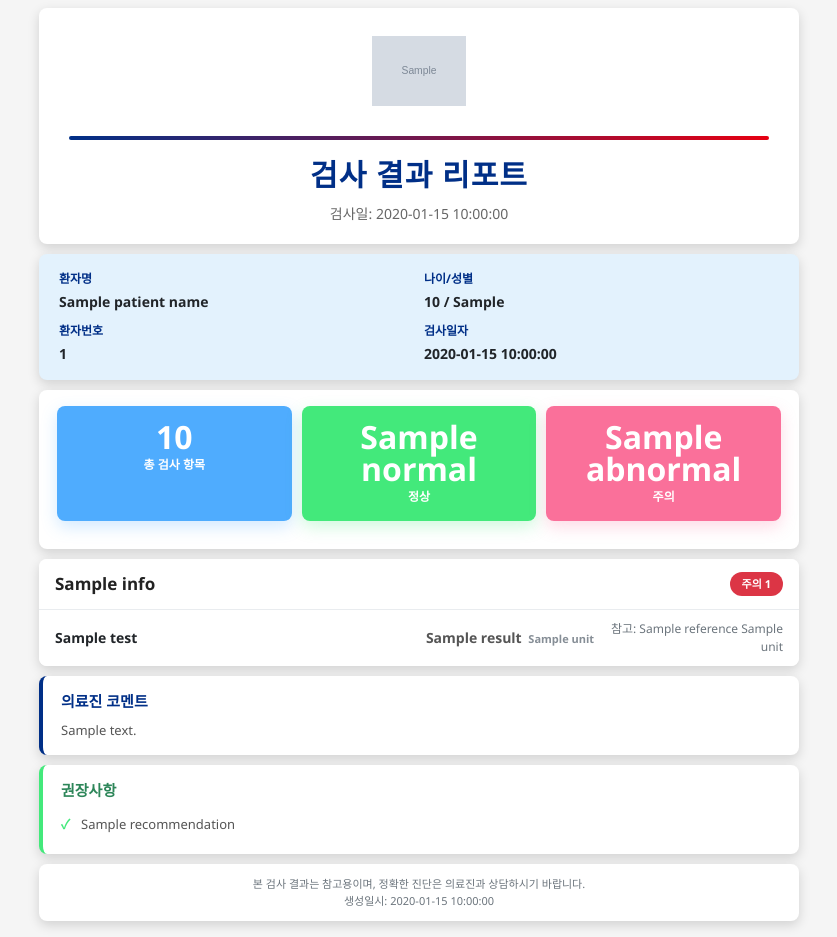
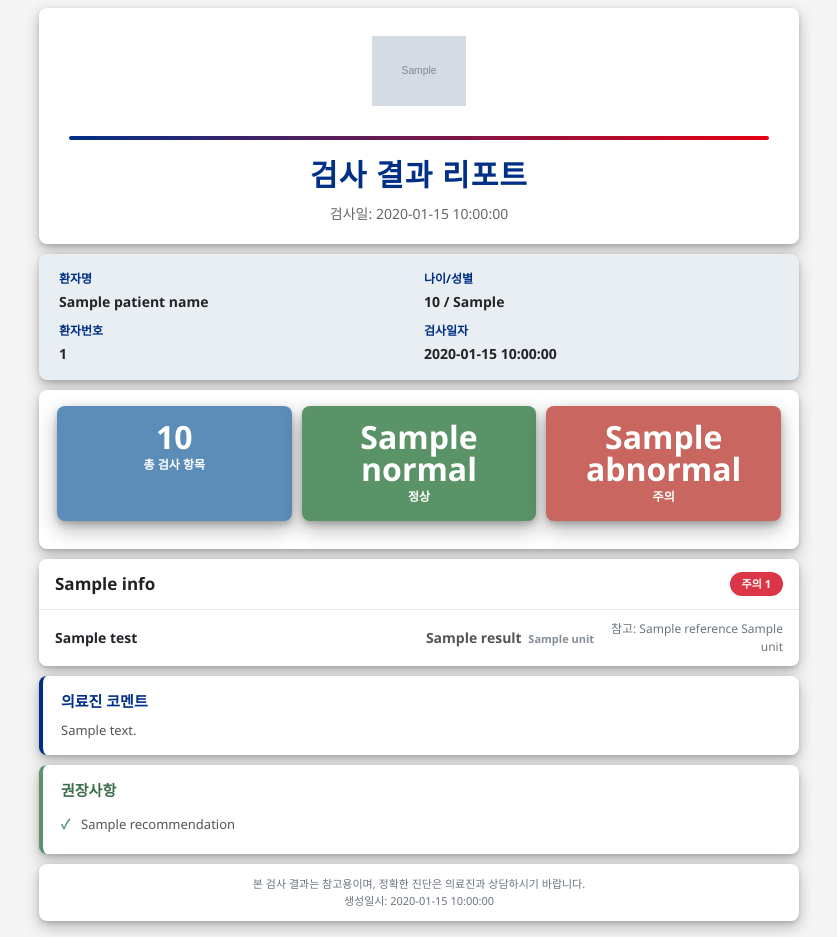
Before and after one commit to gwmaw/-, a Flask app: template src/templates/report_template.html in a window 1280 px wide. Shown: the whole page, without its empty margins (221-1058 px from the left). Run offline with Flask 3, Linux system fonts and the light colour scheme; the template is opened without the code that fills it: most values are stand-ins (such as "Sample title", 1, 10 or a date in 2020); grey boxes marked "Sample" are stand-in pictures.

Commit message:
fix: 차분한 색상 톤으로 변경 및 그림자 대폭 강화
문제점:
- 형광색 느낌의 밝은 카드 색상
- 그림자가 거의 보이지 않음
- 그라데이션으로 인한 시각적 피로

해결:
- 카드 색상을 진중하고 편안한 톤으로 변경:
  * 총 검사항목: #4facfe → #5b8db8 (차분한 블루)
  * 정상: #43e97b → #5a9367 (차분한 그린)
  * 주의: #fa709a → #c9665f (차분한 코랄)
  * 환자정보: #e3f2fd → #e8eef2 (부드러운 회색-블루)
- 그림자 대폭 강화 (이중 그림자):
  * 통계 카드: 0 8px 20px rgba(0,0,0,0.3) + 0 3px 6px rgba(0,0,0,0.2)
  * 일반 카드: 0 6px 16px rgba(0,0,0,0.25) + 0 2px 4px rgba(0,0,0,0.15)
- 그라데이션 완전 제거 (100% 단색)
- 권장사항 색상도 통일 (#5a9367)

결과:
- 눈에 편안한 의료 리포트
- 명확한 입체감
- 전문적이고 차분한 분위기

```diff
--- a/src/templates/report_template.html
+++ b/src/templates/report_template.html
@@ -37,7 +37,7 @@
             padding: 28px 30px 20px 30px;
             text-align: center;
             border-radius: 8px;
-            box-shadow: 0 4px 12px rgba(0, 0, 0, 0.15);
+            box-shadow: 0 6px 16px rgba(0, 0, 0, 0.25), 0 2px 4px rgba(0, 0, 0, 0.15);
         }
 
         .hospital-logo {
@@ -73,9 +73,9 @@
         .patient-info {
             margin: 0 20px 10px 20px;
             padding: 16px 20px;
-            background: #e3f2fd;
+            background: #e8eef2;
             border-radius: 8px;
-            box-shadow: 0 4px 12px rgba(0, 0, 0, 0.15);
+            box-shadow: 0 6px 16px rgba(0, 0, 0, 0.25), 0 2px 4px rgba(0, 0, 0, 0.15);
         }
 
         .patient-info-grid {
@@ -107,7 +107,7 @@
             padding: 16px 18px;
             background: white;
             border-radius: 8px;
-            box-shadow: 0 4px 12px rgba(0, 0, 0, 0.15);
+            box-shadow: 0 6px 16px rgba(0, 0, 0, 0.25), 0 2px 4px rgba(0, 0, 0, 0.15);
         }
 
         .summary-cards {
@@ -117,23 +117,23 @@
             margin-bottom: 12px;
         }
 
-        /* 통계 카드 - 단색 플랫 */
+        /* 통계 카드 - 진중한 톤의 단색 */
         .summary-card {
-            background: #4facfe;  /* 블루 */
+            background: #5b8db8;  /* 차분한 블루 */
             border-radius: 8px;
             padding: 15px 10px;
             text-align: center;
-            box-shadow: 0 6px 16px rgba(79, 172, 254, 0.25);
+            box-shadow: 0 8px 20px rgba(0, 0, 0, 0.3), 0 3px 6px rgba(0, 0, 0, 0.2);
         }
 
         .summary-card.normal {
-            background: #43e97b;  /* 그린 */
-            box-shadow: 0 6px 16px rgba(67, 233, 123, 0.25);
+            background: #5a9367;  /* 차분한 그린 */
+            box-shadow: 0 8px 20px rgba(0, 0, 0, 0.3), 0 3px 6px rgba(0, 0, 0, 0.2);
         }
 
         .summary-card.abnormal {
-            background: #fa709a;  /* 코랄 */
-            box-shadow: 0 6px 16px rgba(250, 112, 154, 0.25);
+            background: #c9665f;  /* 차분한 코랄 */
+            box-shadow: 0 8px 20px rgba(0, 0, 0, 0.3), 0 3px 6px rgba(0, 0, 0, 0.2);
         }
 
         .summary-number {
@@ -157,7 +157,7 @@
             padding: 10px 16px;
             border-radius: 8px;
             margin-top: 10px;
-            box-shadow: 0 4px 12px rgba(0, 0, 0, 0.15);
+            box-shadow: 0 6px 16px rgba(0, 0, 0, 0.25), 0 2px 4px rgba(0, 0, 0, 0.15);
         }
 
         .abnormal-alert h3 {
@@ -194,7 +194,7 @@
             margin: 0 20px 10px 20px;
             border-radius: 8px;
             overflow: hidden;
-            box-shadow: 0 4px 12px rgba(0, 0, 0, 0.15);
+            box-shadow: 0 6px 16px rgba(0, 0, 0, 0.25), 0 2px 4px rgba(0, 0, 0, 0.15);
             background: white;
         }
 
@@ -312,7 +312,7 @@
             background: white;
             border-left: 4px solid #002f87;
             border-radius: 8px;
-            box-shadow: 0 4px 12px rgba(0, 0, 0, 0.15);
+            box-shadow: 0 6px 16px rgba(0, 0, 0, 0.25), 0 2px 4px rgba(0, 0, 0, 0.15);
         }
 
         .doctor-comment h3 {
@@ -334,13 +334,13 @@
             margin: 0 20px 10px 20px;
             padding: 14px 18px;
             background: white;
-            border-left: 4px solid #43e97b;
+            border-left: 4px solid #5a9367;
             border-radius: 8px;
-            box-shadow: 0 4px 12px rgba(0, 0, 0, 0.15);
+            box-shadow: 0 6px 16px rgba(0, 0, 0, 0.25), 0 2px 4px rgba(0, 0, 0, 0.15);
         }
 
         .recommendations h3 {
-            color: #2d8659;
+            color: #3d6e4e;
             font-size: 15px;
             font-weight: 700;
             margin-bottom: 8px;
@@ -364,7 +364,7 @@
             content: "✓";
             position: absolute;
             left: 0;
-            color: #43e97b;
+            color: #5a9367;
             font-weight: 900;
             font-size: 13px;
         }
@@ -376,7 +376,7 @@
             text-align: center;
             background: white;
             border-radius: 8px;
-            box-shadow: 0 4px 12px rgba(0, 0, 0, 0.15);
+            box-shadow: 0 6px 16px rgba(0, 0, 0, 0.25), 0 2px 4px rgba(0, 0, 0, 0.15);
             font-size: 11px;
             color: #6c757d;
         }
```
